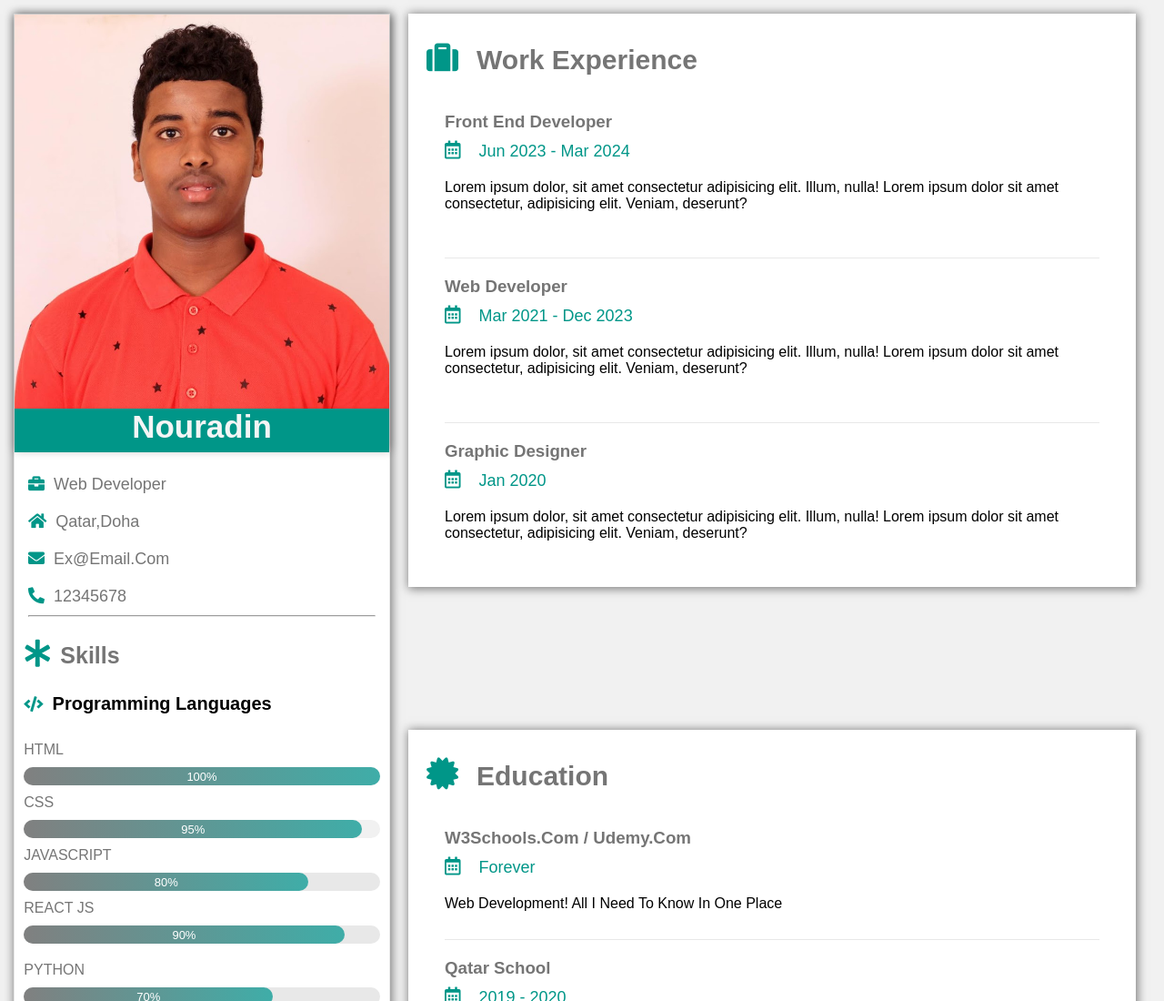
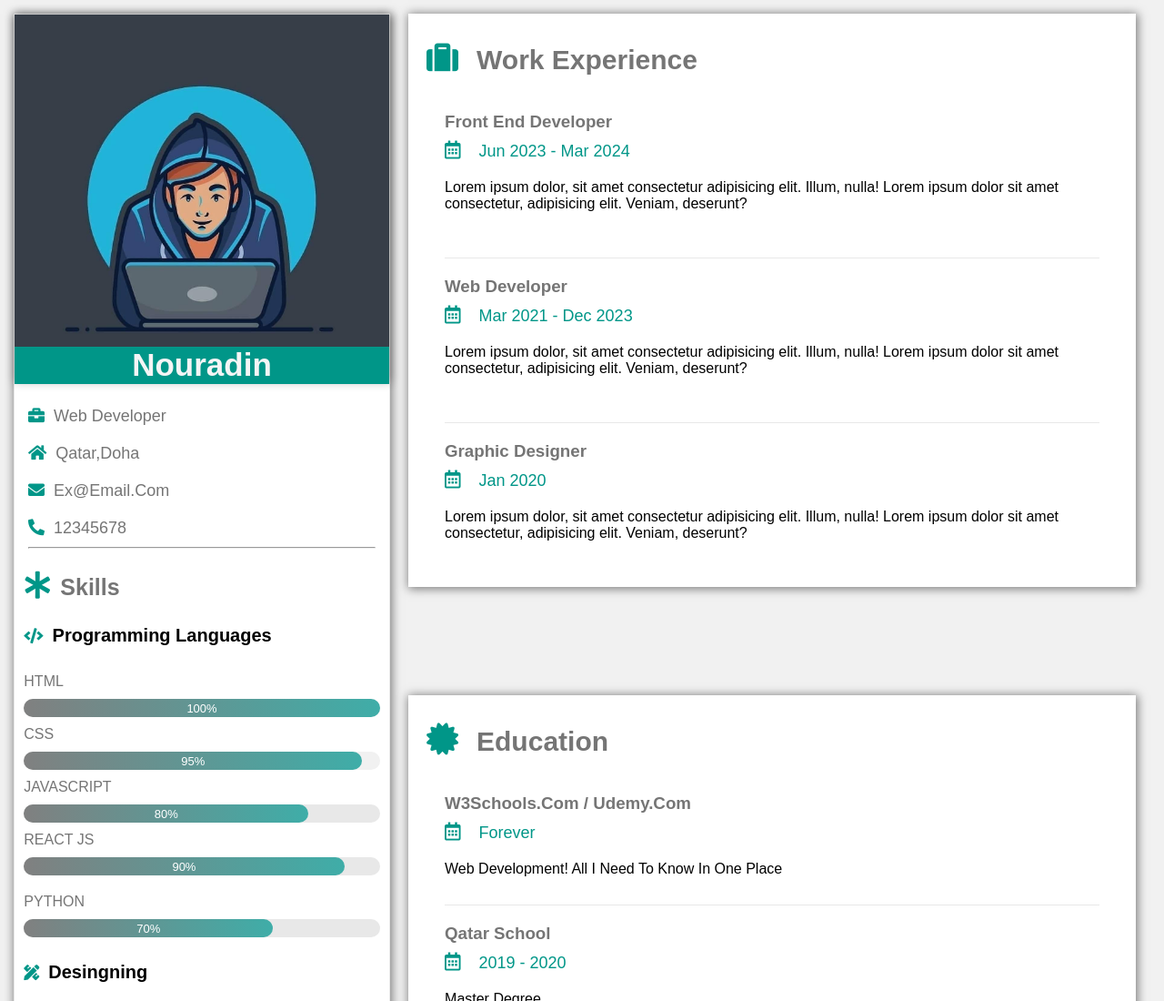
Before and after one commit to NouradinAbdurahman/CV, a plain HTML site: page index.html in a window 1280 px wide. Shown: the top 1100 px of the page at 91% size. Drawn offline with Linux system fonts and the light colour scheme.

Commit message:
Changed the picture

```diff
--- a/index.html
+++ b/index.html
@@ -11,7 +11,7 @@
     <div class="main">
         <div class="information-one">
                 <div class="img">
-                    <img src="./imgs/My Photo.jpg" alt="My Picture" draggable="false">
+                    <img src="./imgs/PROFILE 1.jpg" alt="My Picture" draggable="false">
                     <h2 class="name">Nouradin</h2>
                 </div>
 
```
Also changed, not shown: CSS/style.css (line endings or trailing spaces), app.js (line endings or trailing spaces), imgs/PROFILE 1.jpg (added), 5 other files.
